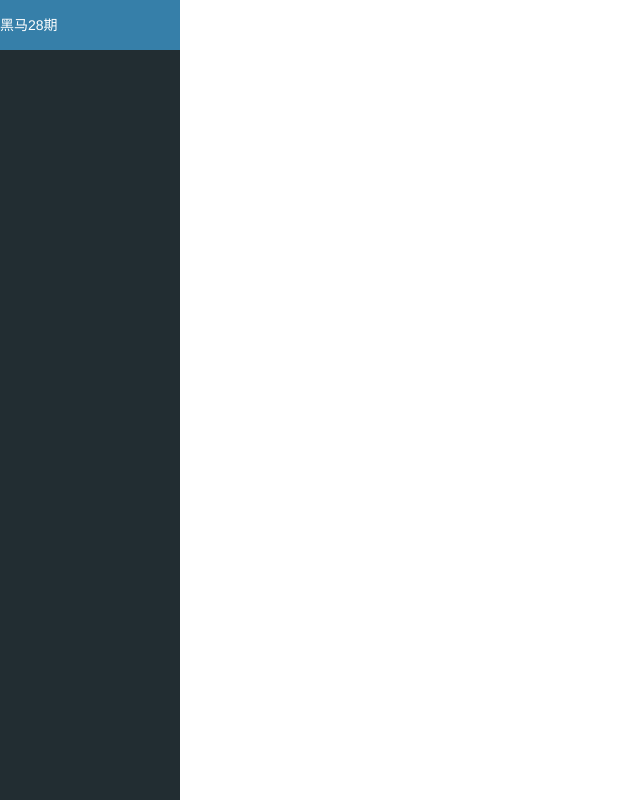
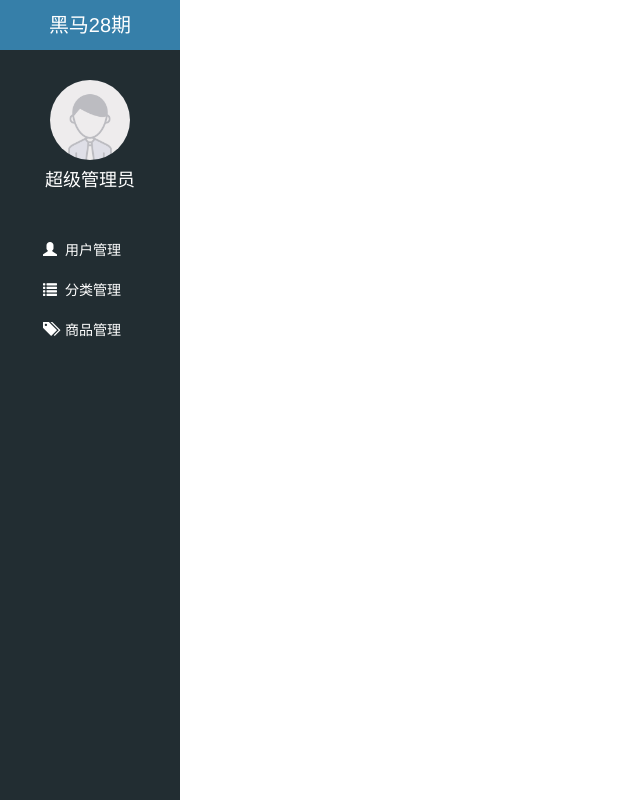
Before and after one commit to RedamancyLi/letao, a website: page public/back/index.html in a window 1280 px wide. Shown: the whole page, without its empty margins (0-640 px from the left). Drawn offline with Linux system fonts and the light colour scheme.

Commit message:
左侧侧边栏静态完成

```diff
--- a/public/back/css/common.css
+++ b/public/back/css/common.css
@@ -1,3 +1,22 @@
+/* 重置公共的样式 */
+a:link,
+a:visited,
+a:hover,
+a:active
+{
+  text-decoration: none;
+}
+ul
+{
+  margin: 0;
+  padding: 0;
+  list-style: none;
+}
+ img
+ {
+   display: block;
+   width: 100%;
+ }
 .body_bg {
   background-color: #222d32;
 }
@@ -30,5 +49,53 @@
 }
 .lt_aside .aside_top a
 {
+  display: block;
+  text-align: center;
+  line-height: 50px;
   color: #fff;
+  text-decoration: none;
+  font-size: 20px;
 }
+.lt_aside .user
+{
+  padding-top: 30px;
+  height: 180px;
+}
+.lt_aside .user img
+{
+  width: 80px;
+  height: 80px;
+  margin: 0 auto;
+  border-radius: 50%;
+}
+.lt_aside .user  p
+{
+  line-height: 40px;
+  text-align: center;
+  color: #fff;
+  font-size: 18px;
+}
+.lt_aside .nav  a
+{
+  display: block;
+  /* height: 40px; */
+  line-height: 40px;
+  color: #fff;
+  padding-left: 40px;
+  border-left: 3px solid transparent;
+}
+.lt_aside .nav  a.active
+{
+  background-color: #1D1F21;
+  border-left:3px solid #069;
+}
+.lt_aside .nav  a i
+{
+  margin-right: 4px;
+}
+/* 定制child的padding */
+.lt_aside .nav .child a
+{
+  padding-left: 60px;
+  display: none;
+}
--- a/public/back/index.html
+++ b/public/back/index.html
@@ -14,8 +14,42 @@
 <body>
 	<!-- 左边侧边栏 -->
 	<div class="lt_aside">
+		<!-- 大标题 -->
 		<div class="aside_top">
 			<a href="#">黑马28期</a>
+		</div>
+		<!-- 用户 -->
+		<div class="user">
+			<img src="images/default.png" alt="">
+			<p>超级管理员</p>
+		</div>
+		<!-- 导航 -->
+		<div class="nav">
+			<ul>
+				<li>
+					<a href="#" >
+						<i class="glyphicon glyphicon-user"></i>
+						<span>用户管理</span>
+					</a>
+				</li>
+				<li>
+					<a href="#">
+						<i class="glyphicon glyphicon-list"></i>
+						<span>分类管理</span>
+						<!-- 二级列表 -->
+						<div class="child">
+							<a href="#">一级分类</a>
+							<a href="#">二级分类</a>
+						</div>
+					</a>
+				</li>
+				<li>
+					<a href="#">
+						<i class="glyphicon glyphicon-tags"></i>
+						<span>商品管理</span>
+					</a>
+				</li>
+			</ul>
 		</div>
 	</div>
 
@@ -26,7 +60,6 @@
 	<script src="lib/bootstrap-validator/js/bootstrapValidator.js"></script>
 	<script src="lib/nprogress/nprogress.js"></script>
 	<script src="js/common.js"></script>
-	<script src="js/login.js"></script>
 </body>
 
 </html>
```
